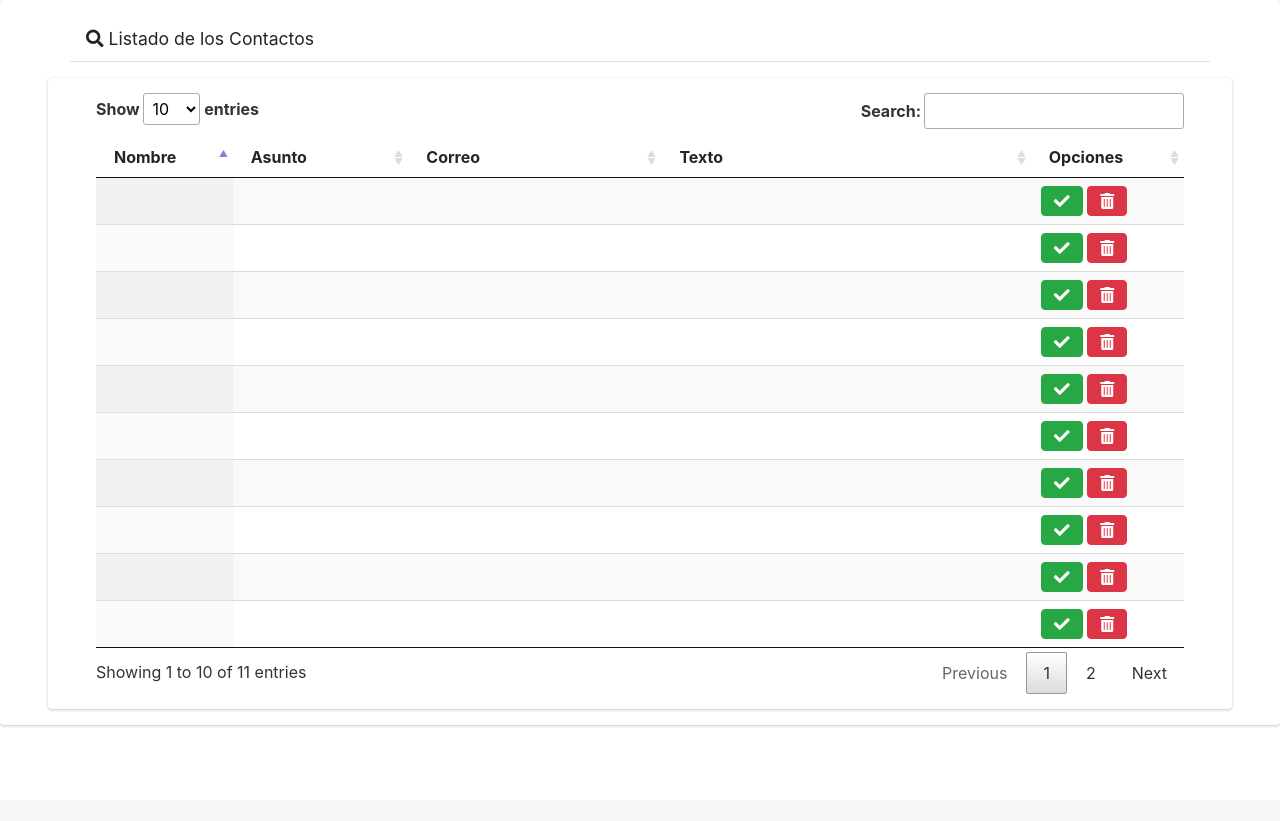
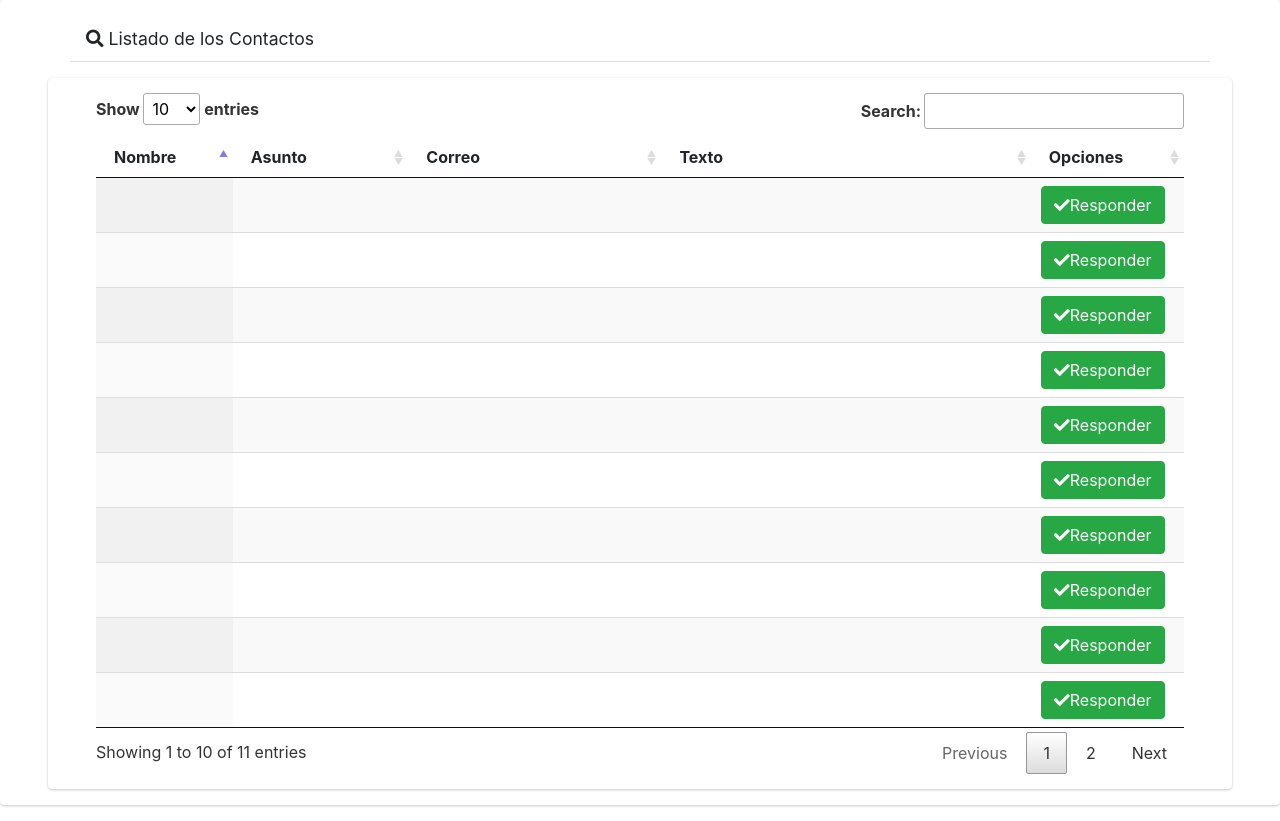
Before and after one commit to yandivd/myPortafolio, a Django app: template main/templates/main/contactos/list.html in a window 1280 px wide. Before the commit the page ends 726 px from the top, so only its background shows below. Run offline with Django 3.2, Linux system fonts and the light colour scheme; the template is opened without the code that fills it: values that come from a table or form of the project are taken from there, others are empty; data comes from the database, SQL or seed files in the repository; both versions use the stored data as it was after the commit; some libraries are stand-ins or nearby versions.

Commit message:
detallitos

```diff
--- a/main/templates/main/contactos/list.html
+++ b/main/templates/main/contactos/list.html
@@ -55,10 +55,7 @@
                         <td style="width: 9cm;">{{i.message}}</td>
                         <td style="width: 2cm;">
                 <a href="#" type="button" class="btn btn-success">
-                    <i class="fas fa-check"></i>
-                </a>
-                <a href="#" type="button" class="btn btn-danger">
-                    <i class="fas fa-trash-alt"></i>
+                    <i class="fas fa-check"></i>Responder
                 </a>
                         </td>
                     </tr>
--- a/main/templates/main/index.html
+++ b/main/templates/main/index.html
@@ -270,7 +270,7 @@
             <h4 class="my-0 fw-normal">One Page</h4>
           </div>
           <div class="card-body">
-            <h1 class="card-title pricing-card-title">$25.000<small class="text-muted fw-light"> mn</small></h1>
+<!--            <h1 class="card-title pricing-card-title">$25.000<small class="text-muted fw-light"> mn</small></h1>-->
             <ul class="list-unstyled mt-3 mb-4">
               <li>Basados en Template</li>
               <li>Hasta 4 secciones</li>
@@ -287,7 +287,7 @@
             <h4 class="my-0 fw-normal">Web Mediana</h4>
           </div>
           <div class="card-body">
-            <h1 class="card-title pricing-card-title">$35.000<small class="text-muted fw-light"> mn</small></h1>
+<!--            <h1 class="card-title pricing-card-title">$35.000<small class="text-muted fw-light"> mn</small></h1>-->
             <ul class="list-unstyled mt-3 mb-4">
               <li>Web Institucional</li>
               <li>Basados en Template</li>
@@ -305,7 +305,7 @@
             <h4 class="my-0 fw-normal">E-Commerce</h4>
           </div>
           <div class="card-body">
-            <h1 class="card-title pricing-card-title">$50.000<small class="text-muted fw-light"> mn</small></h1>
+<!--            <h1 class="card-title pricing-card-title">$50.000<small class="text-muted fw-light"> mn</small></h1>-->
             <ul class="list-unstyled mt-3 mb-4">
               <li>Web de Comercio</li>
               <li>Basados en Template</li>
--- a/main/views.py
+++ b/main/views.py
@@ -104,7 +104,7 @@
         #construir el mensaje
         mensaje= MIMEText("""Alguien ha hecho contacto contigo a trves de myPortafolio.
         Entre al siguiente link para revisarlo: http://localhost:8000/listar/contactos/ """+
-                          "Correo: "+email+' '+texto )
+                          "Correo: "+email+'/n'+texto )
         mensaje['From'] = settings.EMAIL_HOST_USER
         mensaje['To'] = email_to
         mensaje['Subject'] = 'Contacto en myPortafolio'
```
Also changed, not shown: db.sqlite3.
